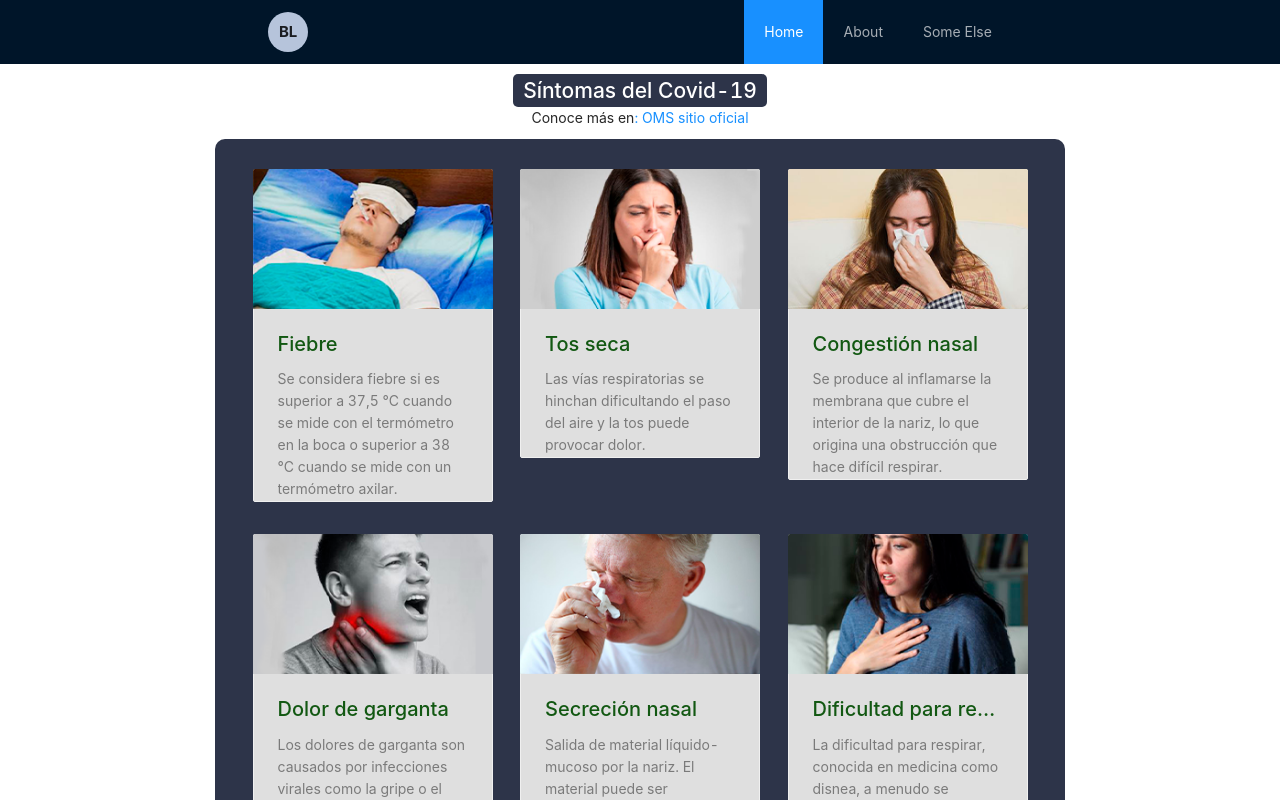
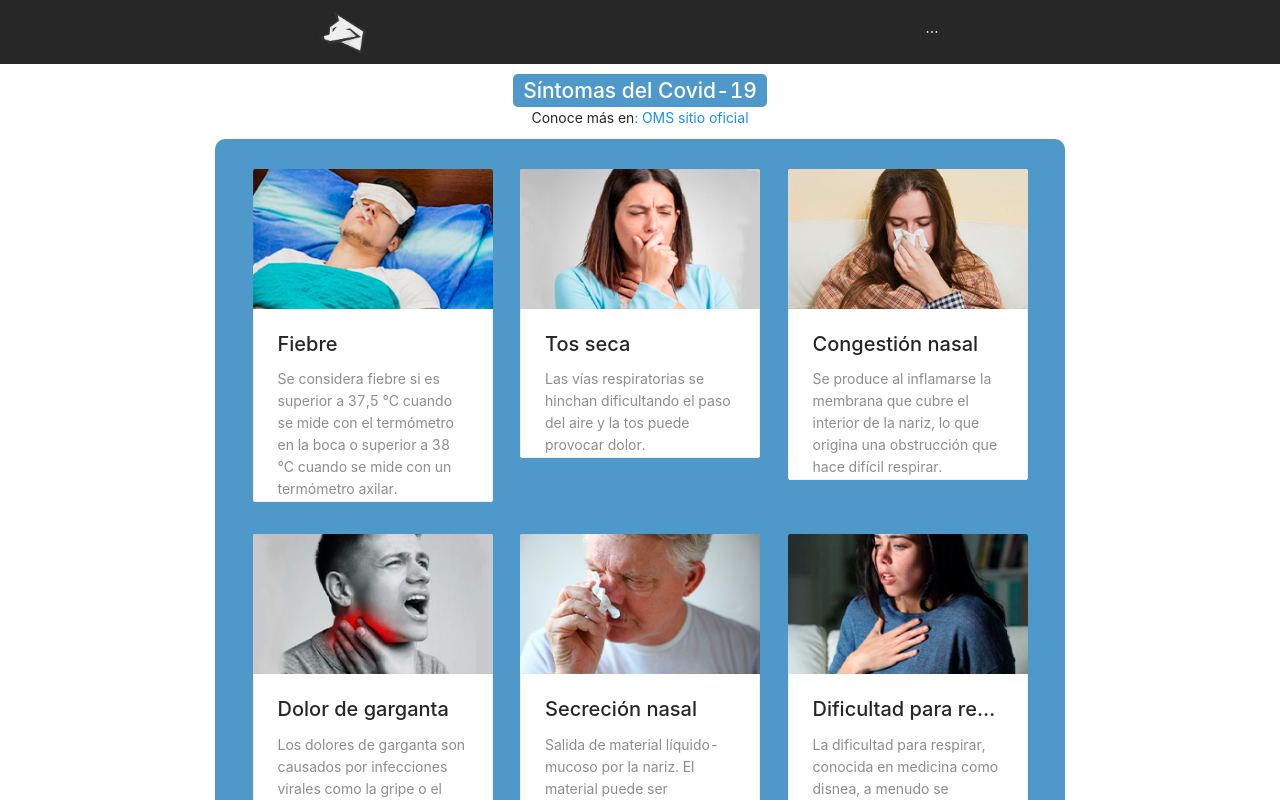
Before and after one commit to xErikPsx/balto-front, a React (Create React App) app: page /symptoms in a window 1280 px wide. Shown: the top 800 px of the page. Built offline with nearby package versions, Linux system fonts and the light colour scheme.

Commit message:
new colors

```diff
--- a/src/components/Organisms/Navbar.jsx
+++ b/src/components/Organisms/Navbar.jsx
@@ -1,32 +1,58 @@
-
 import React from 'react';
-import { Layout,Menu } from 'antd';
+import { Layout, Menu } from 'antd';
 import Icon from '@mdi/react';
-import {mdiBackburger, mdiMenu} from '@mdi/js';
+import { mdiBackburger, mdiMenu } from '@mdi/js';
 import 'antd/dist/antd.css';
-
 import SideBar from './SideBar';
+// * Media
+import baltoLogo from '../../media/balto_logo.png';
 
 const { Header } = Layout;
 
-function Navbar (props) {
-  const { onToggleSideBar,sideBarStatus } = props;
+function Navbar(props) {
+  const { onToggleSideBar, sideBarStatus } = props;
   return (
     <Header>
       <div className="web">
-          <div className="logo" >BL</div>
-          <Menu theme="dark" mode="horizontal" defaultSelectedKeys={['1']}>
-              <Menu.Item key="1">Home</Menu.Item>
-              <Menu.Item key="2">About</Menu.Item>
-              <Menu.Item key="3">Some Else</Menu.Item>
+        <a href="/">
+          <div className="logo">
+            <img src={baltoLogo} alt="logo" />
+          </div>
+        </a>
+        <Menu
+          theme="dark"
+          mode="horizontal"
+          defaultSelectedKeys={['1']}
+          styles={{ backgroundColor: '#272727 !important' }}
+        >
+          <Menu.Item key="1">
+            <a href="/">Balto</a>
+          </Menu.Item>
+          <Menu.Item key="2">
+            <a href="/symptoms">Sintomas</a>
+          </Menu.Item>
+          <Menu.Item key="3">
+            <a href="/patients">Pacientes</a>
+          </Menu.Item>
+          <Menu.Item key="4">
+            <a href="/login">Iniciar Sesión</a>
+          </Menu.Item>
+          <Menu.Item key="5">
+            <a href="/register">Registrarse</a>
+          </Menu.Item>
         </Menu>
       </div>
       <div className="mobile">
-            <Icon onClick={onToggleSideBar} color="#fff" path={sideBarStatus ==='hide'? mdiMenu: mdiBackburger} size={1}  />
+        <Icon
+          onClick={onToggleSideBar}
+          color="#fff"
+          path={sideBarStatus === 'hide' ? mdiMenu : mdiBackburger}
+          size={1}
+        />
         <SideBar sideBarStatus={sideBarStatus} />
       </div>
     </Header>
-  )
+  );
 }
 
-export default Navbar
+export default Navbar;
--- a/src/components/Organisms/SideBar.jsx
+++ b/src/components/Organisms/SideBar.jsx
@@ -1,19 +1,36 @@
 import React from 'react';
-
 import { Menu } from 'antd';
+// * Media
+import baltoLogo from '../../media/balto_logo.png';
 
 const SideBar = (props) => {
   const { sideBarStatus } = props;
   return (
     <div className={`sidebar ${sideBarStatus}`}>
-            <div className="logo" >BL</div>
+      <a href="/">
+        <div className="logo">
+          <img src={baltoLogo} alt="logo" />
+        </div>
+      </a>
       <Menu theme="dark" defaultSelectedKeys={['1']}>
-              <Menu.Item key="1">Home</Menu.Item>
-              <Menu.Item key="2">About</Menu.Item>
-              <Menu.Item key="3">Some Else</Menu.Item>
+        <Menu.Item key="1">
+          <a href="/">Balto</a>
+        </Menu.Item>
+        <Menu.Item key="2">
+          <a href="/symptoms">Sintomas</a>
+        </Menu.Item>
+        <Menu.Item key="3">
+          <a href="/patients">Pacientes</a>
+        </Menu.Item>
+        <Menu.Item key="4">
+          <a href="/login">Iniciar Sesión</a>
+        </Menu.Item>
+        <Menu.Item key="5">
+          <a href="/register">Registrarse</a>
+        </Menu.Item>
       </Menu>
     </div>
   );
-}
+};
 
 export default SideBar;
--- a/src/components/Pages/Landing/LandingPage.jsx
+++ b/src/components/Pages/Landing/LandingPage.jsx
@@ -7,6 +7,7 @@ import virus from '../../../media/covidgif.gif';
 import grafica from '../../../media/grafica.gif';
 import grafica01 from '../../../media/grafica01.gif';
 import grafica02 from '../../../media/grafica02.gif';
+import baltoLogo from '../../../media/balto_logo.png';
 
 // * Organisms / Components
 
@@ -15,7 +16,7 @@ function LandingPage() {
     <div className="landingPage">
       <header className="landingPage__header">
         <img
-          src="https://cdn130.picsart.com/296232172285211.png?type=webp&to=min&r=640"
+          src={baltoLogo}
           className="landingPage__header__image"
           alt="logo"
         />
--- a/src/styles/Molecules/navbar.scss
+++ b/src/styles/Molecules/navbar.scss
@@ -1,29 +1,29 @@
-.ant-layout-header{
+.ant-layout-header {
   height: 8vh;
-    background-color: $blue;
+  background-color: #272727 !important;
   @media screen and (max-width: 600px) {
-        &{
+    & {
       display: flex !important;
     }
-        & > .mobile{
+    & > .mobile {
       display: flex !important;
     }
-        & > .web{
+    & > .web {
       display: none !important;
     }
   }
-    & > .mobile{
+  & > .mobile {
     display: none;
     justify-content: flex-start;
     align-items: center;
   }
-    & > .web{
+  & > .web {
     display: flex;
     justify-content: space-around;
     align-items: center;
   }
-    & .logo{
-        background-color: $gray;
+  & .logo {
+    background-color: #272727;
     width: 40px;
     height: 40px;
     border-radius: 50%;
@@ -34,4 +34,28 @@
     font-weight: bold;
   }
 
+  .logo > img {
+    width: 50px;
   }
+}
+
+.ant-menu-item {
+  background-color: #272727;
+}
+
+// ant-menu-item ant-menu-item-only-child ant-menu-item-selected
+// .ant-menu.ant-menu-dark, .ant-menu-dark .ant-menu-sub {
+
+.ant-menu-item:hover {
+  background-color: #4f98ca !important;
+}
+
+.ant-menu-item-selected {
+  background-color: #4f98ca !important;
+}
+
+.ant-menu.ant-menu-dark,
+.ant-menu-dark,
+.ant-menu-sub {
+  background-color: #272727 !important;
+}
--- a/src/styles/Organisms/patientCard.scss
+++ b/src/styles/Organisms/patientCard.scss
@@ -1,35 +1,35 @@
-.patient{
+.patient {
   margin-bottom: 15px;
   flex: 0 1 calc(20% - 8px);
   margin-bottom: 5%;
-    & img{
+  & img {
     height: 180px;
     background-color: rgb(167, 166, 166);
   }
 }
-.ant-card-bordered{
+.ant-card-bordered {
   margin-bottom: 5% !important;
-    background-color: #DFDFDF;
-    color: $green;
-    & .ant-card-cove{
+  background-color: #dfdfdf;
+  // color: $green;
+  & .ant-card-cove {
     border-radius: 10px 10px 0px 0px;
     overflow: hidden;
   }
-    & .ant-card-body{
-        background-color: #DFDFDF;
-        border-color: #DFDFDF;
+  & .ant-card-body {
+    // background-color: #dfdfdf;
+    // border-color: #dfdfdf;
     padding-bottom: 5px;
-        & .ant-card-meta-title{
+    & .ant-card-meta-title {
       font-size: 20px;
-            color: $green;
+      //   color: $green;
     }
   }
-    & .ant-card-actions{
+  & .ant-card-actions {
     border-radius: 0px 0px 7px 7px;
-        background-color: #DFDFDF;
-        border-color: #DFDFDF;
+    // background-color: #dfdfdf;
+    // border-color: #dfdfdf;
     padding: 0px 30%;
-        & button{
+    & button {
       background-color: $blue;
       border-color: $blue;
     }
--- a/src/styles/pages/landingPage.scss
+++ b/src/styles/pages/landingPage.scss
@@ -88,6 +88,12 @@
 // * Medium devices (tablets, 768px and up)
 @media (min-width: 768px) {
   .landingPage {
+    &__header {
+      &__image {
+        width: 100px;
+      }
+    }
+
     &__graph {
       width: 60%;
     }
--- a/src/styles/pages/symptomsList.scss
+++ b/src/styles/pages/symptomsList.scss
@@ -1,14 +1,15 @@
 .symptomsList {
-  height: 100vh;
+  height: 100%;
   display: flex;
   flex-direction: column;
   align-items: center;
+  background-color: white;
 
   &__title {
     margin: 10px 10px 0 10px;
     padding: 0 10px 0 10px;
     color: white;
-    background-color: #2d3449;
+    background-color: #4f98ca;
     border-radius: 5px;
   }
 
@@ -19,7 +20,7 @@
 
   &__cards {
     width: 90%;
-    background-color: #2d3449;
+    background-color: #4f98ca;
     display: flex;
     flex-wrap: wrap;
     justify-content: space-evenly;
```
Also changed, not shown: src/media/balto_logo.png (added). Lines whose indentation alone changed are shown as unchanged.
